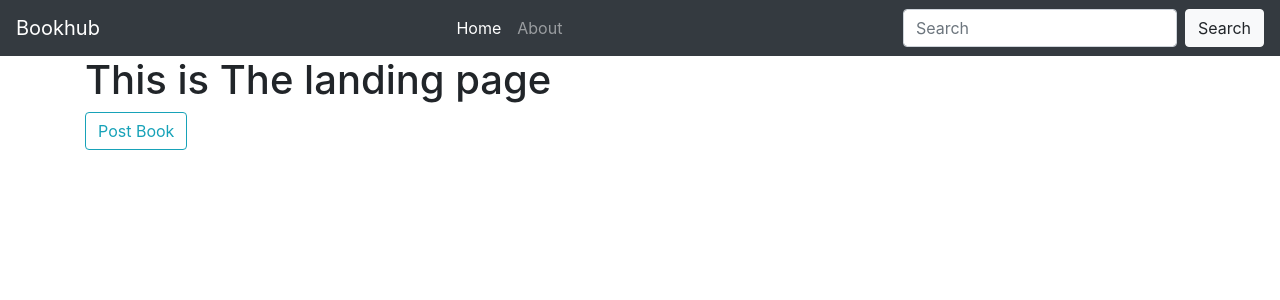
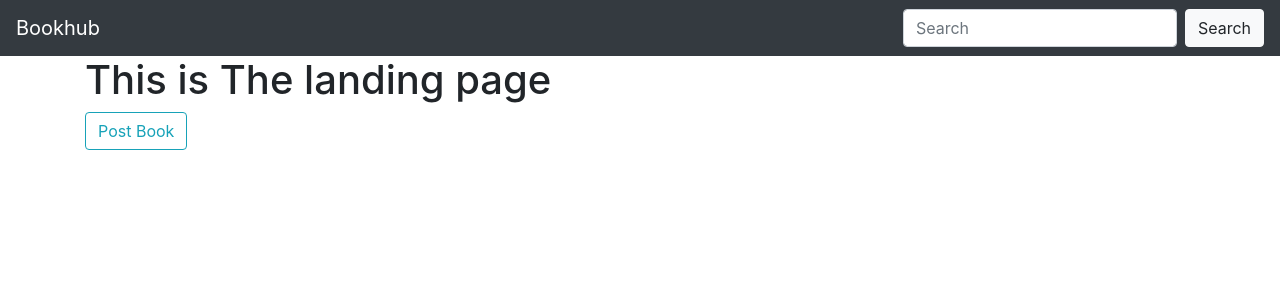
Before and after one commit to SkimaniKings/Library, a Django app: page / in a window 1280 px wide. Shown: the top 300 px of the page. Run offline with Django 3.2, Linux system fonts and the light colour scheme; some libraries are stand-ins or nearby versions.

Commit message:
made changes on the files

```diff
--- a/bookhub/models.py
+++ b/bookhub/models.py
@@ -1,5 +1,6 @@
 from django.db import models
-from django.contrib.auth.models import User
+from django.contrib.auth import get_user_model
+User = get_user_model()
 import datetime as dt
 
 
--- a/bookhub/templates/navbar.html
+++ b/bookhub/templates/navbar.html
@@ -9,11 +9,8 @@
 
 		<div class="collapse navbar-collapse" id="navbarSupportedContent">
 			<ul class="navbar-nav mx-auto">
-				<li class="nav-item active">
-					<a class="nav-link" href="{%url 'index'%}">Home</a>
-				</li>
 				<li class="nav-item">
-					<a class="nav-link" href="#">About</a>
+					<a class="nav-link" href="{%url 'post'%}">{{user.username}}</a>
 				</li>
 
 			</ul>
--- a/bookhub/views.py
+++ b/bookhub/views.py
@@ -1,6 +1,7 @@
 from django.shortcuts import render,redirect
 from .forms import PostUpdateForm
-
+from django.contrib.auth import get_user_model
+User = get_user_model()
 # Create your views here.
 
 def index(request):
--- a/registration/views.py
+++ b/registration/views.py
@@ -2,6 +2,7 @@
 from django.views.generic.edit import CreateView
 
 from .forms import CustomUserCreationForm
+from django.shortcuts import render
 
 class SignUpView(CreateView):
     form_class = CustomUserCreationForm
```
Also changed, not shown: db.sqlite3.
